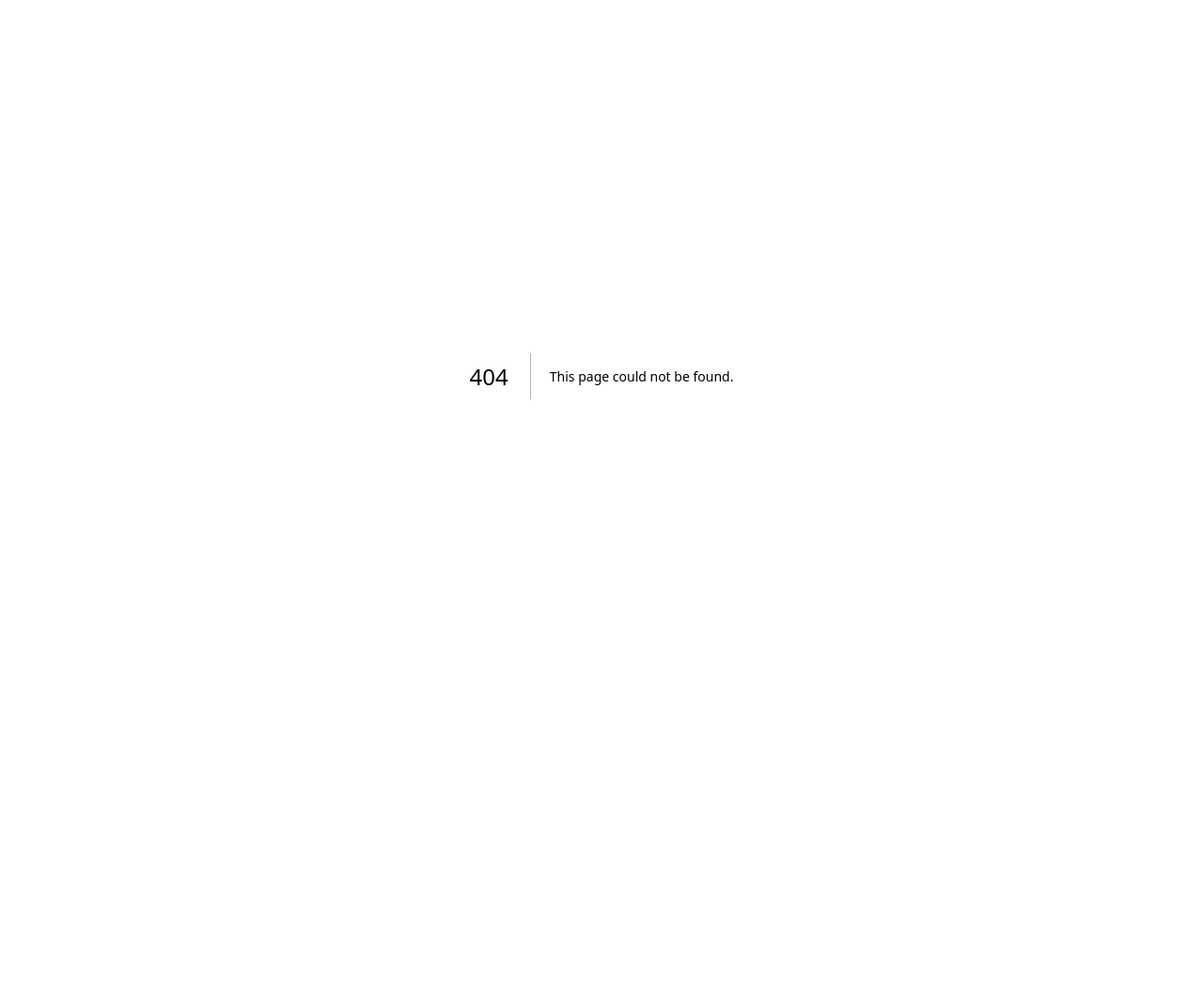
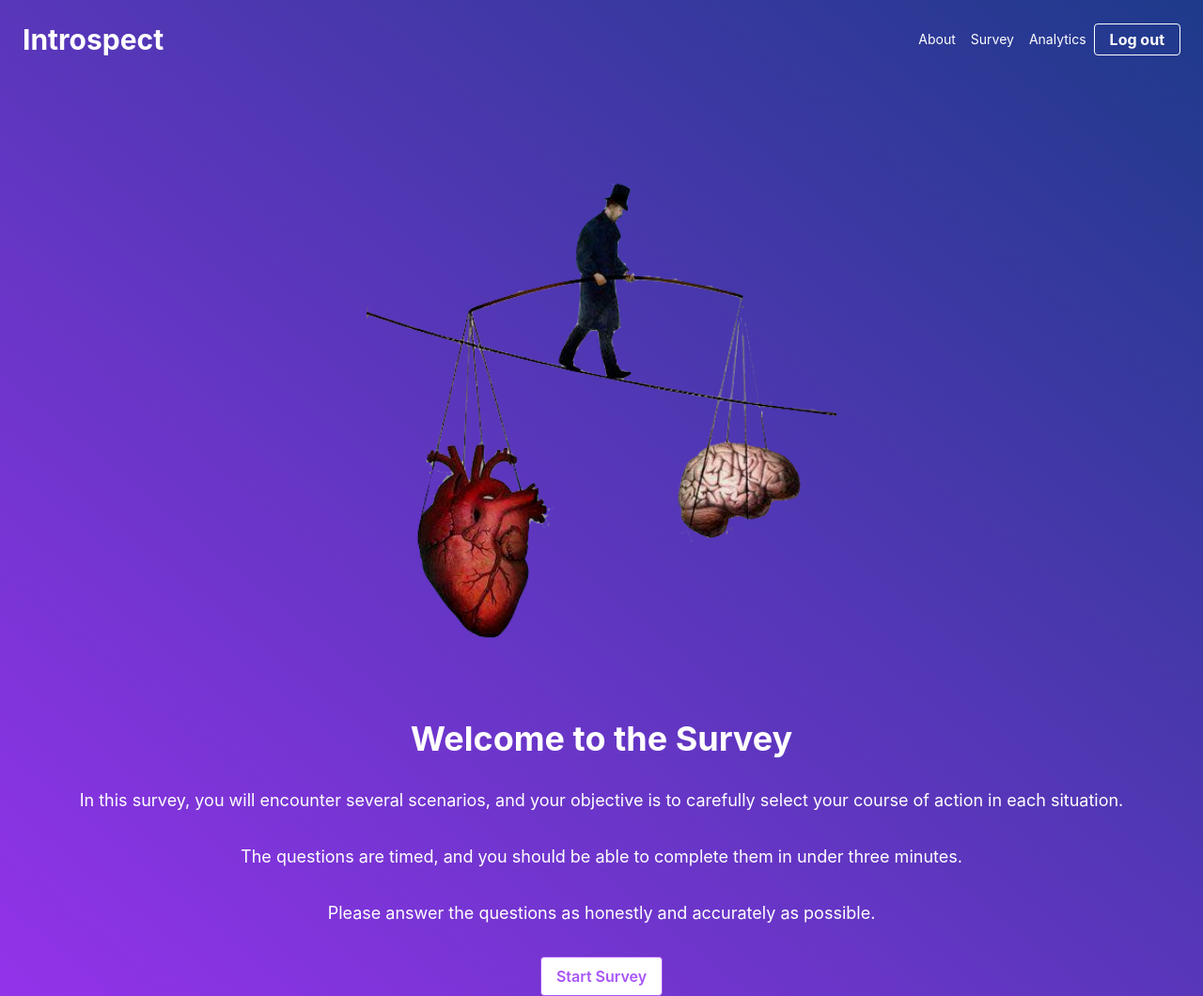
Before and after one commit to jbenite2/Introspect, a Next.js app: page /survey/instructions in a window 1280 px wide. Before the commit this address had no page. Shown: the whole page at 94% size. Before the commit the page ends 800 px from the top, so only its background shows below. Built offline with nearby package versions, Linux system fonts and the light colour scheme.

Commit message:
survey start done

```diff
--- a/pages/components/navbar/navbar.js
+++ b/pages/components/navbar/navbar.js
@@ -54,7 +54,7 @@ function Navbar() {
                 About
               </a>
               <a
-                href="#"
+                href="/survey/instructions"
                 className="block mt-4 lg:inline-block lg:mt-0 text-white hover:text-white mr-4"
               >
                 Survey
@@ -93,7 +93,8 @@ function Navbar() {
         <div>
           <button
             onClick={logOutButton}
-            className="inline-block text-base px-4 py-2 ml-2 leading-none border rounded text-white border-white hover:border-transparent hover:text-purple-500 hover:bg-white mt-4 lg:mt-0"
+            className="inline-block text-base px-4 py-2 ml-0 lg:ml-2 leading-none border rounded text-white border-white hover:border-transparent hover:text-purple-500 hover:bg-white mt-4 lg:mt-0"
+
           >
             Log out
           </button>
--- a/pages/signup.js
+++ b/pages/signup.js
@@ -60,7 +60,7 @@ const SignupForm = () => {
         method='POST'
       >
         <input type='hidden' name='remember' value='true' />
-        <div className='rounded-md shadow-sm'>
+        <div className='rounded-md shadow-sm px-3'>
           <div className='mb-4'>
             <label htmlFor='email' className='sr-only'>
               Email:
--- /dev/null
+++ b/pages/survey/instructions.js
@@ -0,0 +1,48 @@
+import React from 'react';
+import Navbar from '../components/navbar/navbar';
+import Image from 'next/image';
+import { useRouter} from 'next/router';
+
+function SurveyLandingPage() {
+  const Router = useRouter()
+
+  return (
+    <div className="bg-gradient-to-tr from-purple-600 to-blue-900 min-h-screen">
+      <Navbar />
+      <div className="flex flex-col items-center justify-center h-full">
+        <div className="w-full max-w-[500px]">
+          <Image
+            src="/Heart-and-Mind.png"
+            alt="Survey"
+            width={500}
+            height={200}
+            layout="responsive"
+          />
+        </div>
+        <h1 className="text-white text-4xl font-bold my-4 lg:my-8 lg:px-4 text-center">
+          Welcome to the Survey
+        </h1>
+        <p className="text-white text-lg px-10 mb-8 lg:mb-8 lg:px-4">
+          In this survey, you will encounter several scenarios, and your objective is to carefully select your course of action in each situation.
+        </p>
+        <p className="text-white text-lg px-10 mb-8 lg:mb-8 lg:px-4">
+          The questions are timed, and you should be able to complete them in under three minutes.
+        </p>
+        <p className="text-white text-lg px-10 mb-8 lg:mb-8 lg:px-4">
+          Please answer the questions as honestly and accurately as possible.
+        </p>
+
+        <button onClick={() => Router.push('/survey/questions')} className="bg-white hover:bg-gray-100 text-purple-500 font-semibold py-2 px-4 border border-purple-500 rounded shadow">
+          Start Survey
+        </button>
+      </div>
+      <style jsx>{`
+        .max-w-500 {
+          max-width: 500px;
+        }
+      `}</style>
+    </div>
+  );
+}
+
+export default SurveyLandingPage;
```
Also changed, not shown: pages/survey/questions.js (renamed from pages/survey.js), public/Heart-and-Mind.png (added).
